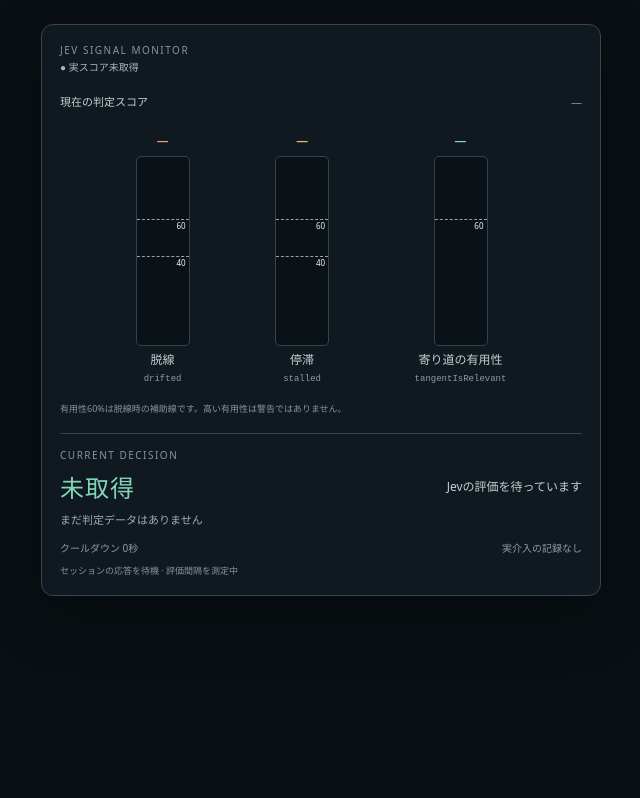
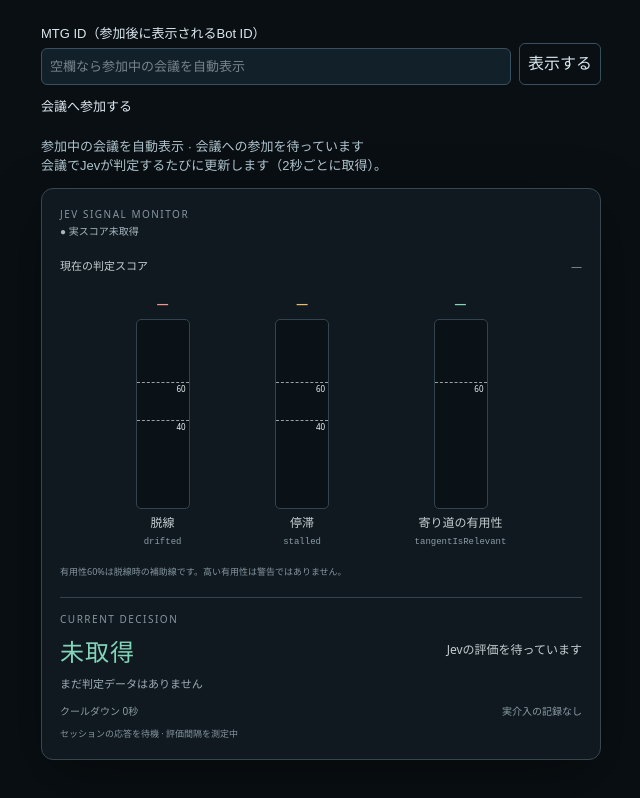
Before and after one commit to jphacks/sd_2603, a Next.js app: page /monitor in a window 1280 px wide. Shown: the whole page, without its empty margins (319-959 px from the left). Built offline with nearby package versions, Linux system fonts and the light colour scheme.

Commit message:
Connect meeting participation to live Jev score monitors

```diff
--- a/app/api/monitor/[sessionId]/route.ts
+++ b/app/api/monitor/[sessionId]/route.ts
@@ -6,7 +6,7 @@ export async function GET(
   const { sessionId } = await context.params;
   if (!/^[A-Za-z0-9_-]{1,128}$/.test(sessionId))
     return Response.json({ error: "Invalid session" }, { status: 400 });
-  return Response.json(monitorStore.read(sessionId), {
+  return Response.json({ sessionId, ...monitorStore.read(sessionId) }, {
     headers: { "Cache-Control": "no-store" },
   });
 }
--- /dev/null
+++ b/app/api/monitor/route.ts
@@ -0,0 +1,16 @@
+import { connection } from "next/server";
+import { monitorStore } from "@/lib/monitor/store";
+
+export async function GET() {
+  await connection();
+  const sessionId = monitorStore.activeSession();
+  return Response.json(
+    {
+      sessionId,
+      ...(sessionId
+        ? monitorStore.read(sessionId)
+        : { snapshot: null, history: [], expectedIntervalMs: null }),
+    },
+    { headers: { "Cache-Control": "no-store" } },
+  );
+}
--- a/app/api/recall/join/route.ts
+++ b/app/api/recall/join/route.ts
@@ -1,4 +1,5 @@
 import { RecallCliError, localRecallIo, sendBot } from "@/scripts/recall.mjs";
+import { monitorStore } from "@/lib/monitor/store";
 import { authorizedControl } from "@/lib/recall/controller";
 
 export async function POST(request: Request) {
@@ -19,6 +20,7 @@ export async function POST(request: Request) {
 
   try {
     const sent = await sendBot(meetingUrl, localRecallIo(), agenda);
+    monitorStore.activate(sent.id);
     return Response.json(sent);
   } catch (error) {
     if (error instanceof RecallCliError) {
--- a/app/api/recall/leave/route.ts
+++ b/app/api/recall/leave/route.ts
@@ -1,5 +1,6 @@
 import { readFile } from "node:fs/promises";
 import { localRecallIo, removeBot } from "@/scripts/recall.mjs";
+import { monitorStore } from "@/lib/monitor/store";
 import { authorizedControl } from "@/lib/recall/controller";
 
 export async function POST(request: Request) {
@@ -21,6 +22,7 @@ export async function POST(request: Request) {
   try {
     const result = await removeBot(io, id);
     if (result.left) {
+      monitorStore.deactivate(id);
       return Response.json({
         id: result.id,
         left: true,
--- a/app/monitor/page.tsx
+++ b/app/monitor/page.tsx
@@ -1,41 +1,37 @@
 import { Suspense } from "react";
+import Link from "next/link";
 import { MonitorConnection } from "@/components/score-monitor/MonitorConnection";
-async function ConnectedMonitor({
-  searchParams,
-}: {
-  searchParams: Promise<{
-    session?: string;
-  }>;
+
+async function ConnectedMonitor({ searchParams }: {
+  searchParams: Promise<{ session?: string }>;
 }) {
-  const params = await searchParams;
-  if (params.session && !/^[A-Za-z0-9_-]{1,128}$/.test(params.session))
-    return <p>セッションIDが正しくありません。</p>;
-  const sessionId = /^[A-Za-z0-9_-]{1,128}$/.test(params.session ?? "")
-    ? params.session!
-    : "judge";
+  const { session } = await searchParams;
+  if (session && !/^[A-Za-z0-9_-]{1,128}$/.test(session))
+    return <p>MTG IDが正しくありません。</p>;
+  const sessionId = session || undefined;
   return (
-    <main
-      style={{
-        minHeight: "100vh",
-        background: "#090f13",
-        padding: "24px 12px",
-        display: "grid",
-        placeItems: "start center",
-      }}
-    >
-      <MonitorConnection
-        key={sessionId}
-        sessionId={sessionId}
-      />
+    <main style={{ minHeight: "100vh", background: "#090f13", padding: "24px 12px", display: "grid", placeItems: "start center" }}>
+      <div style={{ width: "100%", maxWidth: 560, color: "#dce8ef" }}>
+        <form action="/monitor" style={{ display: "flex", flexWrap: "wrap", gap: 8, marginBottom: 12 }}>
+          <label style={{ display: "grid", gap: 4, flex: "1 1 240px", fontSize: 13 }}>
+            MTG ID（参加後に表示されるBot ID）
+            <input name="session" defaultValue={sessionId ?? ""} pattern="[A-Za-z0-9_-]{1,128}" maxLength={128}
+              placeholder="空欄なら参加中の会議を自動表示"
+              style={{ background: "#12202a", color: "#dce8ef", border: "1px solid #38505e", borderRadius: 6, padding: 8, minWidth: 0 }} />
+          </label>
+          <button type="submit" style={{ alignSelf: "end", border: "1px solid #38505e", borderRadius: 6, padding: 8 }}>表示する</button>
+        </form>
+        <p style={{ fontSize: 13, marginBottom: 20 }}>
+          <Link href="/">会議へ参加する</Link>
+          {sessionId && <> · <Link href="/monitor">参加中の会議を自動表示</Link></>}
+        </p>
+        <MonitorConnection key={sessionId ?? "auto"} sessionId={sessionId} />
+      </div>
     </main>
   );
 }
 
-export default function MonitorPage(props: {
-  searchParams: Promise<{
-    session?: string;
-  }>;
-}) {
+export default function MonitorPage(props: { searchParams: Promise<{ session?: string }> }) {
   return (
     <Suspense fallback={<p>モニターに接続しています…</p>}>
       <ConnectedMonitor {...props} />
--- a/components/score-monitor/MonitorConnection.tsx
+++ b/components/score-monitor/MonitorConnection.tsx
@@ -1,12 +1,12 @@
 "use client";
 import { useEffect, useState } from "react";
-import { acceptEnvelope, EnvelopeSchema } from "../../lib/monitor/schema";
-import type { Envelope } from "../../lib/monitor/schema";
+import { acceptMonitorResponse, MonitorResponseSchema } from "../../lib/monitor/schema";
+import type { MonitorResponse } from "../../lib/monitor/schema";
 import { ScoreMonitor } from "./ScoreMonitor";
 import type { Connection } from "./ScoreMonitor";
 
-export function MonitorConnection({ sessionId }: { sessionId: string }) {
-  const [data, setData] = useState<Envelope | null>(null);
+export function MonitorConnection({ sessionId }: { sessionId?: string }) {
+  const [data, setData] = useState<MonitorResponse | null>(null);
   const [connection, setConnection] = useState<Connection>("connecting");
   useEffect(() => {
     let stopped = false;
@@ -17,22 +17,15 @@ export function MonitorConnection({ sessionId }: { sessionId: string }) {
       if (!document.hidden) {
         try {
           const response = await fetch(
-            `/api/monitor/${encodeURIComponent(sessionId)}`,
+            sessionId ? `/api/monitor/${encodeURIComponent(sessionId)}` : "/api/monitor",
             { cache: "no-store", signal: abort.signal },
           );
           if (!response.ok) throw new Error("Monitor unavailable");
-          const incoming: unknown = await response.json();
-          const parsed = EnvelopeSchema.safeParse(incoming);
-          if (
-            !parsed.success ||
-            (parsed.data.snapshot &&
-              parsed.data.snapshot.sessionId !== sessionId)
-          )
-            setConnection("invalid");
-          else {
-            setData((previous) =>
-              acceptEnvelope(previous, parsed.data, sessionId),
-            );
+          const parsed = MonitorResponseSchema.safeParse(await response.json());
+          if (!parsed.success || (sessionId && parsed.data.sessionId !== sessionId)) {
+            if (!stopped) setConnection("invalid");
+          } else if (!stopped) {
+            setData((previous) => acceptMonitorResponse(previous, parsed.data));
             setConnection("connected");
           }
         } catch {
@@ -48,5 +41,14 @@ export function MonitorConnection({ sessionId }: { sessionId: string }) {
       clearTimeout(timer);
     };
   }, [sessionId]);
-  return <ScoreMonitor envelope={data} connection={connection} />;
+  return (
+    <div style={{ width: "100%", maxWidth: 560 }}>
+      <p style={{ color: "#afc3cd", fontSize: 13, margin: "0 0 12px", overflowWrap: "anywhere" }}>
+        {sessionId ? "選択した会議" : "参加中の会議を自動表示"}
+        {data?.sessionId ? ` · MTG ID: ${data.sessionId}` : " · 会議への参加を待っています"}
+        <br />会議でJevが判定するたびに更新します（2秒ごとに取得）。
+      </p>
+      <ScoreMonitor envelope={data} connection={connection} />
+    </div>
+  );
 }
--- a/lib/monitor/schema.ts
+++ b/lib/monitor/schema.ts
@@ -39,6 +39,15 @@ export const EnvelopeSchema = z.object({
   history: z.array(PointSchema).max(240),
   expectedIntervalMs: z.number().finite().positive().nullable(),
 });
+export const MonitorResponseSchema = EnvelopeSchema.extend({
+  sessionId: z.string().regex(/^[A-Za-z0-9_-]{1,128}$/).nullable(),
+}).refine((data) =>
+  data.sessionId === null
+    ? data.snapshot === null && data.history.length === 0
+    : !data.snapshot || data.snapshot.sessionId === data.sessionId,
+);
+export type MonitorResponse = z.infer<typeof MonitorResponseSchema>;
+
 export type Scores = z.infer<typeof ScoreSchema>;
 export type Point = z.infer<typeof PointSchema>;
 export type Snapshot = z.infer<typeof SnapshotSchema>;
@@ -89,3 +98,17 @@ export function expectedInterval(history: Point[]): number | null {
   if (intervals.length < 2) return null;
   return [...intervals].sort((a, b) => a - b)[Math.floor(intervals.length / 2)];
 }
+
+// Reset before accepting a different meeting, including an empty waiting state.
+export function acceptMonitorResponse(
+  previous: MonitorResponse | null,
+  incoming: MonitorResponse,
+): MonitorResponse {
+  if (!incoming.sessionId) return incoming;
+  const envelope = acceptEnvelope(
+    previous?.sessionId === incoming.sessionId ? previous : null,
+    incoming,
+    incoming.sessionId,
+  );
+  return { sessionId: incoming.sessionId, ...(envelope ?? incoming) };
+}
--- a/lib/monitor/store.ts
+++ b/lib/monitor/store.ts
@@ -12,6 +12,8 @@ const codes: Record<string, Snapshot["reasonCode"]> = {
 };
 export function createMonitorStore(now = Date.now) {
   const sessions = new Map<string, { data: Envelope; touched: number }>();
+  let activeSessionId: string | null = null;
+  const ended = new Set<string>();
   function entry(id: string) {
     const time = now();
     for (const [key, value] of sessions)
@@ -29,6 +31,20 @@ export function createMonitorStore(now = Date.now) {
     return value.data;
   }
   return {
+    activate(id: string) {
+      entry(id);
+      ended.delete(id);
+      activeSessionId = id;
+    },
+    deactivate(id: string) {
+      if (activeSessionId === id) activeSessionId = null;
+      ended.add(id);
+      if (ended.size > 32) ended.delete(ended.values().next().value!);
+    },
+    activeSession() {
+      if (activeSessionId && !sessions.has(activeSessionId)) activeSessionId = null;
+      return activeSessionId;
+    },
     read(id: string): Envelope {
       const data = entry(id);
       data.history = data.history
@@ -38,6 +54,8 @@ export function createMonitorStore(now = Date.now) {
     },
     record(id: string, input: JudgeInput, result: JudgeResult) {
       const data = entry(id);
+      // CLI/worker meetings can begin evaluating without the web join endpoint.
+      if ((!activeSessionId || activeSessionId === "judge") && !ended.has(id)) activeSessionId = id;
       const previous = data.snapshot;
       const sequence = (previous?.sequence ?? 0) + 1;
       const scores = ScoreSchema.safeParse(result.diagnostic);
--- a/scripts/check-monitor-ui.mjs
+++ b/scripts/check-monitor-ui.mjs
@@ -28,6 +28,7 @@ try {
     cooldownUntil: now + 50000,
   };
   const data = {
+    sessionId: "ui-test",
     snapshot,
     history: [0, 1, 2].map((i) => ({
       sequence: i + 1,
@@ -61,7 +62,7 @@ try {
   await page.screenshot({ path: "/tmp/jev-monitor-meter.png" });
   await page.setViewportSize({ width: 360, height: 800 });
   assert.ok(await page.locator('.jev-monitor').evaluate(element => element.getBoundingClientRect().right <= innerWidth));
-  assert.equal(await page.getByRole('button').count(), 0);
+  assert.equal(await page.locator('.jev-monitor').getByRole('button').count(), 0);
   await page.clock.runFor(14000);
   await page.getByText("● 更新停止").waitFor();
   const remaining = Number((await page.locator(".jm-footer").innerText()).match(/クールダウン (\d+)秒/)[1]);
@@ -70,12 +71,53 @@ try {
   invalid = true;
   await page.clock.runFor(2500);
   await page.getByText("● 入力エラー").waitFor();
+  await page.route("**/api/monitor/another-session", route => route.fulfill({ json: {
+    sessionId: "another-session", snapshot: null, history: [], expectedIntervalMs: null,
+  } }));
   await page.goto(baseUrl + "/monitor?session=another-session");
   await page.getByText("● 実スコア未取得").waitFor();
   assert.equal(await page.locator(".jm-fill").count(), 0);
+
+  let current = { sessionId: null, snapshot: null, history: [], expectedIntervalMs: null };
+  await page.route("**/api/monitor", route => route.fulfill({ json: current }));
+  await page.goto(baseUrl + "/monitor");
+  await page.getByText("● 実スコア未取得").waitFor();
+  current = data;
+  await page.clock.runFor(2500);
+  await page.getByText("72.5%", { exact: true }).waitFor();
+  current = { sessionId: "meeting-b", snapshot: null, history: [], expectedIntervalMs: null };
+  await page.clock.runFor(2500);
+  await page.getByText("● 実スコア未取得").waitFor();
+  assert.equal(await page.locator(".jm-fill").count(), 0);
+  current = { ...data, sessionId: "meeting-b", snapshot: { ...snapshot, sessionId: "meeting-b", scores: { ...scores, drifted: 0.2 } } };
+  await page.clock.runFor(2500);
+  await page.getByText("20.0%", { exact: true }).first().waitFor();
+  assert.equal(await page.getByText("72.5%", { exact: true }).count(), 0);
+  current = { sessionId: null, snapshot: null, history: [], expectedIntervalMs: null };
+  await page.clock.runFor(2500);
+  await page.getByText("● 実スコア未取得").waitFor();
+  assert.equal(await page.locator(".jm-fill").count(), 0);
+
+  // Joining sends the meeting URL once and immediately connects its returned Bot ID.
+  invalid = false;
+  let joins = 0;
+  await page.route("**/api/recall/join", route => {
+    joins++;
+    assert.equal(route.request().postDataJSON().meetingUrl, "https://meet.google.com/abc-defg-hij");
+    return route.fulfill({ json: { id: "ui-test" } });
+  });
+  await page.goto(baseUrl + "/");
+  await page.getByLabel("会議 URL", { exact: true }).fill("https://meet.google.com/abc-defg-hij");
+  await page.getByRole("button", { name: "参加", exact: true }).click();
+  await page.getByText("72.5%", { exact: true }).waitFor();
+  assert.equal(joins, 1);
+  assert.equal(await page.getByRole("link", { name: "この会議の判定グラフを別画面で開く" }).getAttribute("href"), "/monitor?session=ui-test");
+  await page.setViewportSize({ width: 360, height: 800 });
+  assert.ok(await page.locator('.jev-monitor').evaluate(element => element.getBoundingClientRect().right <= innerWidth));
+  await page.screenshot({ path: "/tmp/jev-meeting-join-monitor.png", fullPage: true });
 } finally {
   await browser.close();
 }
 console.log(
-  "PASS: vertical meters, split-screen layout, stale status, cooldown clock, invalid data, session reset",
+  "PASS: vertical meters, split-screen layout, stale status, cooldown clock, invalid data, session reset, auto meeting selection/switch/leave, join UI connection",
 );
```
Also changed, not shown: app/join-form.tsx (+13 -0 lines), scripts/ci/smoke-test.mjs (+10 -0 lines), 3 other files (tests, documents, lock files or other folders).
